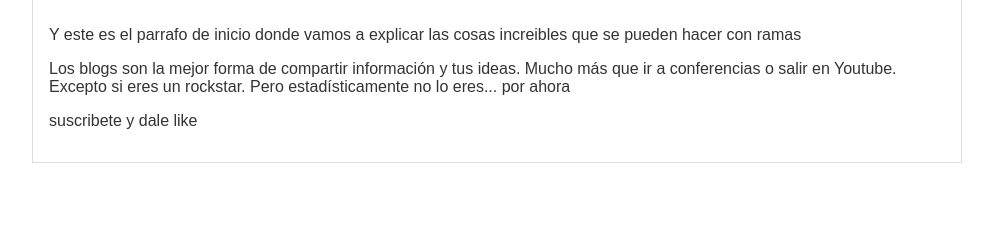
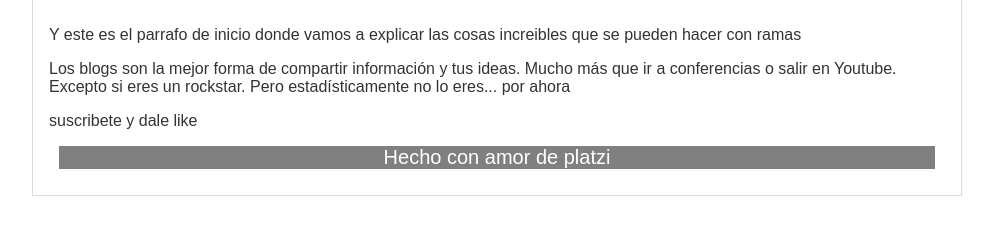
Before and after one commit to LeoCode0/hyperblog, a plain HTML site: page blogpost.html in a window 1280 px wide. Shown: the part 295-530 px from the top of the page, without its empty margins (143-1136 px from the left). Drawn offline with Linux system fonts and the light colour scheme.

Commit message:
Footer terminado

```diff
--- a/blogpost.html
+++ b/blogpost.html
@@ -27,6 +27,9 @@
             </p>
             <p>suscribete y dale like</p>
         </div>
+        <div class="footer">
+            Hecho con amor de platzi
+        </div>
     </div>
     </body>
 </html>
--- a/css/estilos.css
+++ b/css/estilos.css
@@ -33,3 +33,12 @@ body{
     font-weight: normal;
     font-size: 0.8em;
 }
+
+.footer{
+    margin: 0.5em;
+    padding: 0;
+    font-size: 20px;
+    color: white;
+    text-align: center;
+    background: gray;
+}
```
